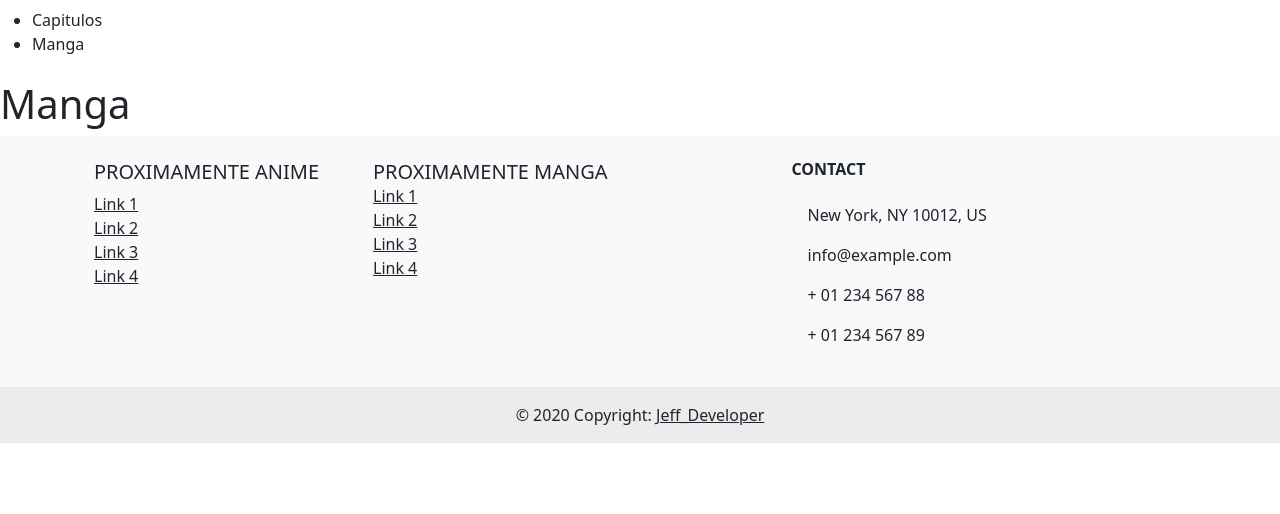
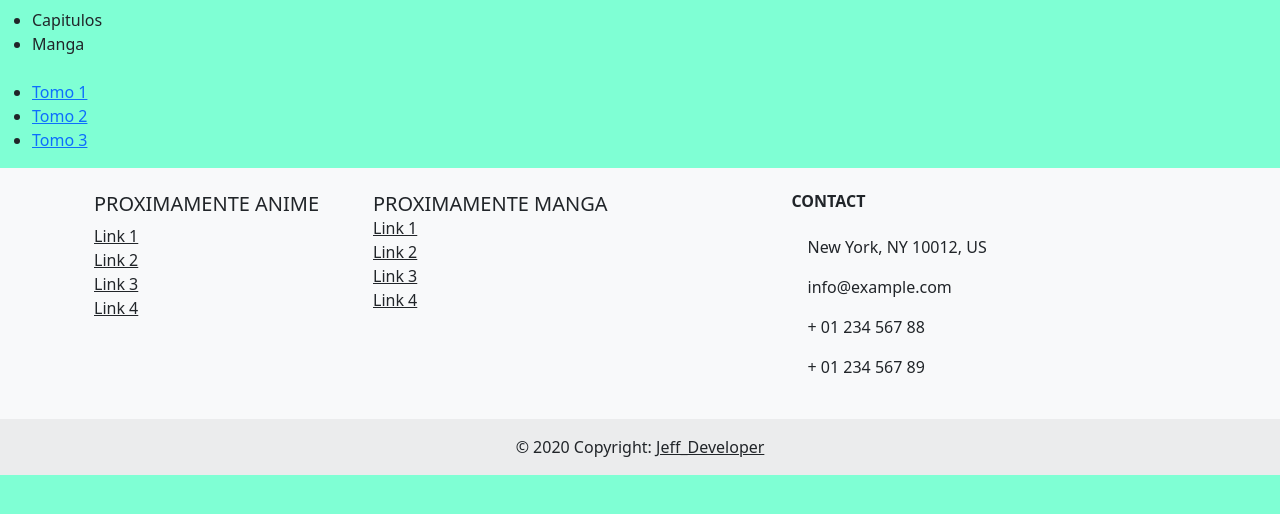
Before and after one commit to HaiDekimasu/Samuray-x-python, a Django app: page /Manga/manga/ in a window 1280 px wide. Shown: the top 514 px of the page. Run offline with Django 3.2, Linux system fonts and the light colour scheme.

Commit message:
new file:   Manga/migrations/0003_alter_manga_img.py 	new file:   Manga/migrations/__pycache__/0003_alter_manga_img.cpython-311.pyc 	modified:   Manga/models.py 	modified:   Templates/layout/base.html 	modified:   Templates/manga.html 	modified:   db.sqlite3 	new file:   media/media/img/01.webp 	new file:   static/manga/Rurouni Kenshin - Tomo 01 (#001-008).pdf 	new file:   static/manga/Rurouni Kenshin - Tomo 02 (#009-020).pdf 	new file:   static/manga/Rurouni Kenshin - Tomo 03 (#021-028).pdf 	new file:   static/styles/styles.css

```diff
--- a/Manga/models.py
+++ b/Manga/models.py
@@ -3,7 +3,7 @@ from django.db import models
 class Manga(models.Model):
 
     title = models.CharField(max_length=100)
-    img = models.ImageField()
+    img = models.ImageField(upload_to='media/img/')
     text = models.TextField(max_length=300)
     id = models.AutoField(primary_key=True)
 
--- a/Templates/layout/base.html
+++ b/Templates/layout/base.html
@@ -8,7 +8,7 @@
         <meta name="description" content="">
         <meta name="viewport" content="width=device-width, initial-scale=1">
         <link href="https://cdn.jsdelivr.net/npm/bootstrap@5.3.2/dist/css/bootstrap.min.css" rel="stylesheet" integrity="sha384-T3c6CoIi6uLrA9TneNEoa7RxnatzjcDSCmG1MXxSR1GAsXEV/Dwwykc2MPK8M2HN" crossorigin="anonymous">
-        <link rel="stylesheet" href="">
+        <link rel="stylesheet" href="{% static "styles/styles.css" %}">
     </head>
     <body>
         <heder>
--- a/Templates/manga.html
+++ b/Templates/manga.html
@@ -10,7 +10,11 @@
         <meta name="viewport" content="width=device-width, initial-scale=1">
         <link rel="stylesheet" href="">
     </head>
-    <body>{% block content %}<h1>Manga</h1>{% endblock content %}
+    <body>{% block content %}<ul>
+        <li><a class="" href="{% static 'manga/Rurouni Kenshin - Tomo 01 (#001-008).pdf' %}" target="_blank">Tomo 1</a></li>
+        <li><a class="" href="{% static 'manga/Rurouni Kenshin - Tomo 02 (#009-020).pdf' %}" target="_blank">Tomo 2</a></li>
+        <li><a class="" href="{% static 'manga/Rurouni Kenshin - Tomo 03 (#021-028).pdf' %}" target="_blank">Tomo 3</a></li>
+    </ul>{% endblock content %}
         <script src="" async defer></script>
     </body>
 </html>
--- /dev/null
+++ b/static/styles/styles.css
@@ -0,0 +1,7 @@
+*{
+    margin: 0;
+
+}
+body{
+    background-color: aquamarine;
+}
```
Also changed, not shown: Manga/migrations/0003_alter_manga_img.py (added), db.sqlite3, media/media/img/01.webp (added), 3 other files.
